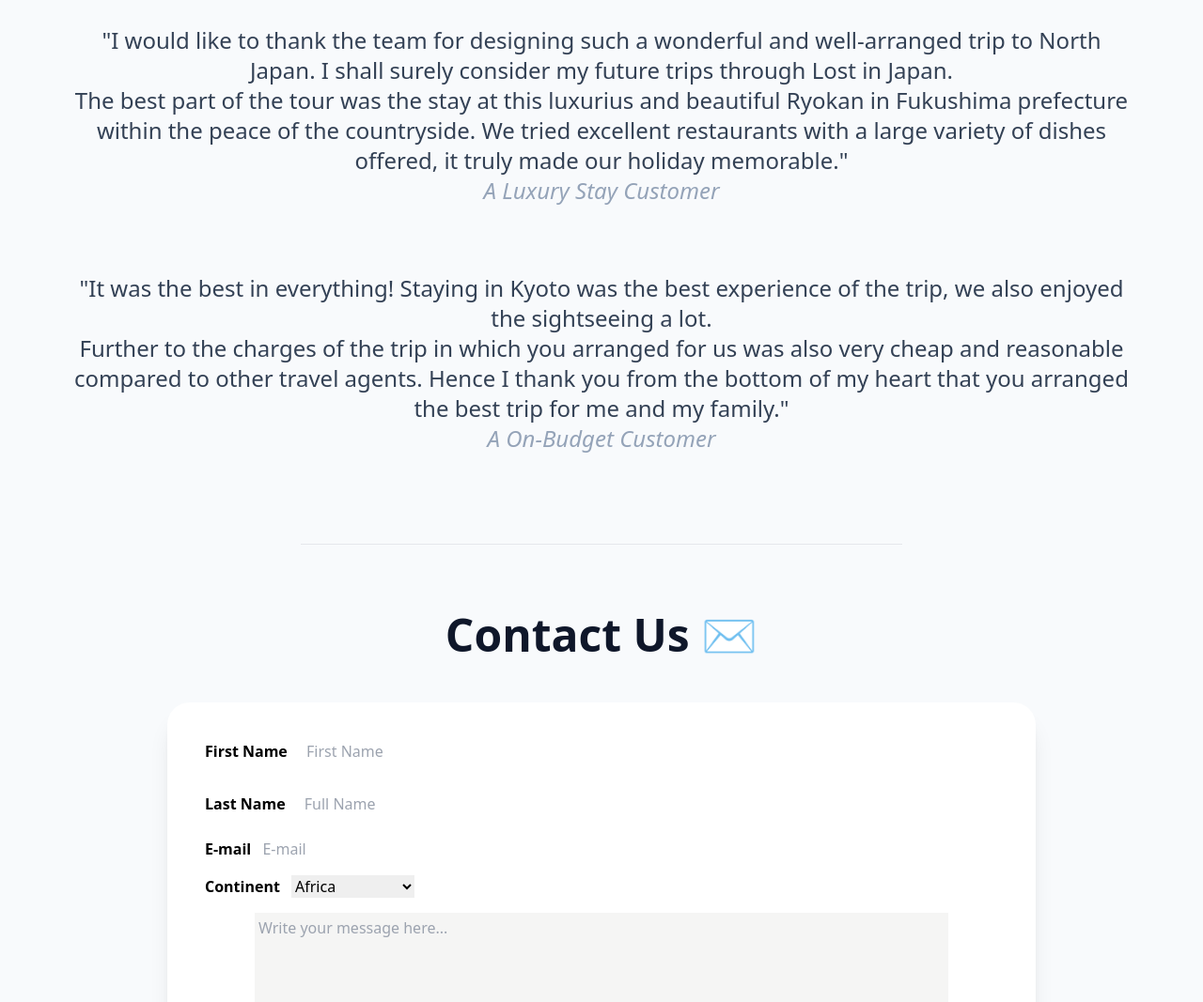
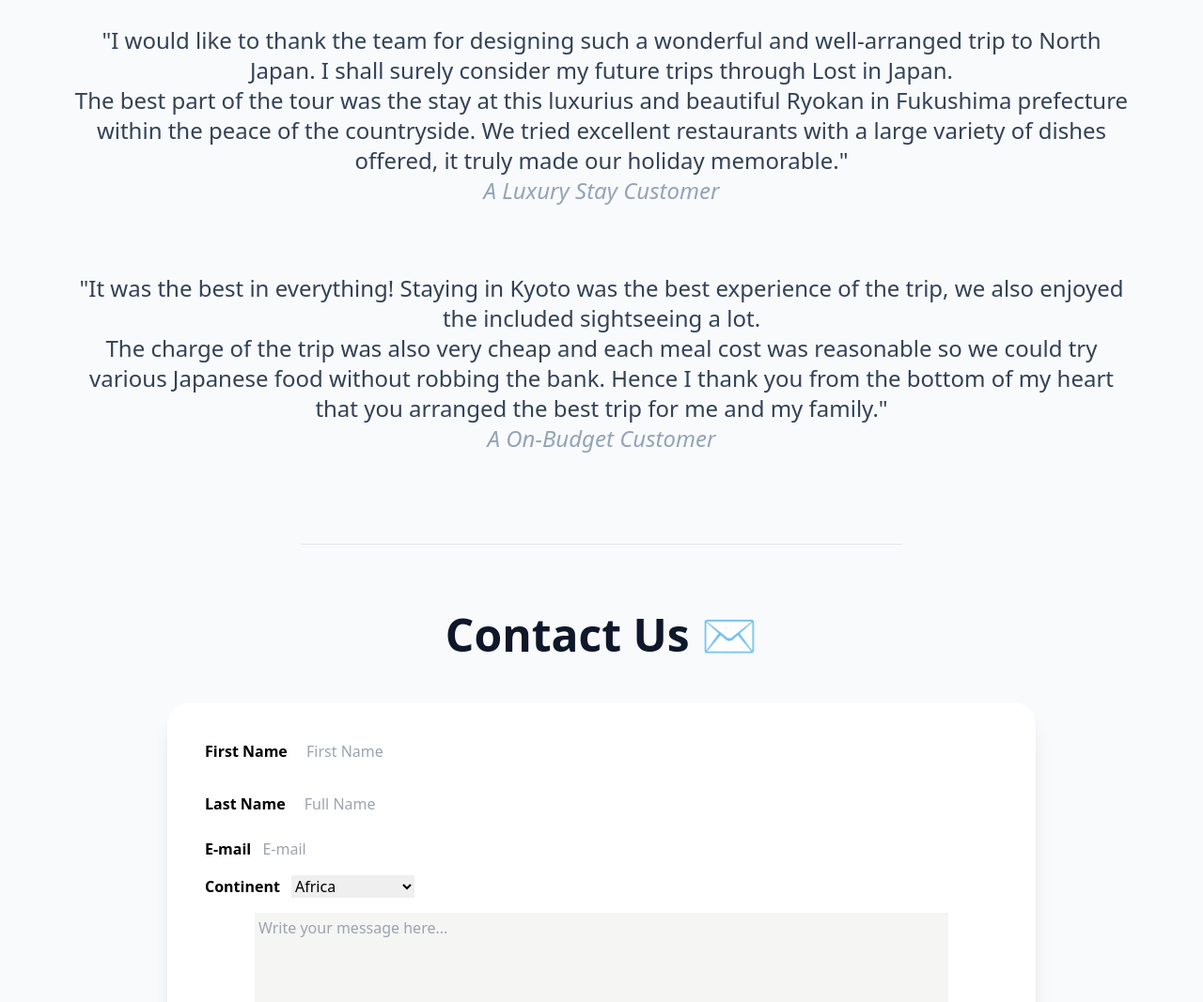
Before and after one commit to Kumaguro3/tailwind-project, a website: page index.html in a window 1280 px wide. Shown: the part 1601-2668 px from the top of the page at 94% size. Drawn offline with Linux system fonts and the light colour scheme.

Commit message:
updated fake testimonials

```diff
--- a/index.html
+++ b/index.html
@@ -114,9 +114,9 @@
             <br/>
 
              <p class="text-center text-2xl mx-6 p-6 text-slate-700 dark:text-slate-500 border-black rounded-3xl dark:bg-white ">
-              "It was the best in everything! Staying in Kyoto was the best experience of the trip, we also enjoyed the sightseeing a lot.
+              "It was the best in everything! Staying in Kyoto was the best experience of the trip, we also enjoyed the included sightseeing a lot.
               <br/>
-             Further to the charges of the trip in which you arranged for us was also very cheap and reasonable compared to other travel agents. Hence I thank you from the bottom of my heart that you arranged the best trip for me and my family."
+             The charge of the trip was also very cheap and each meal cost was reasonable so we could try various Japanese food without robbing the bank. Hence I thank you from the bottom of my heart that you arranged the best trip for me and my family."
                <br/>
                 <i class=" text-slate-400 dark:text-slate-300">A On-Budget Customer</i>
             </p>
```
